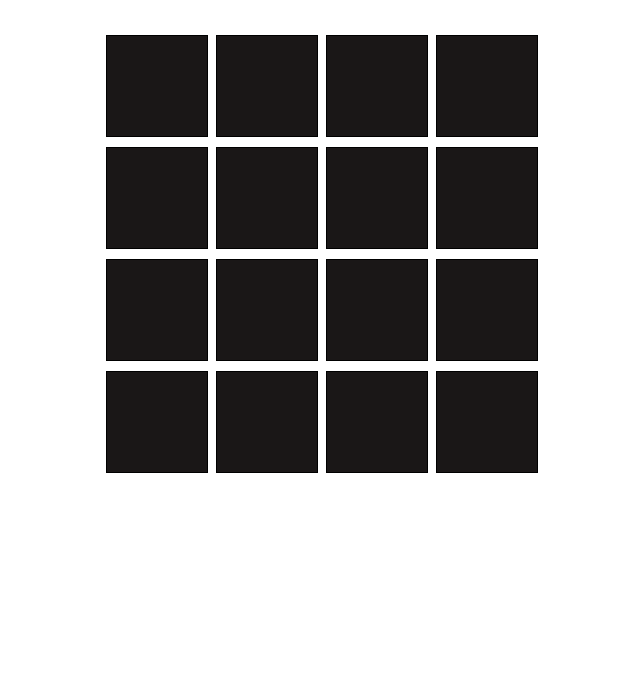
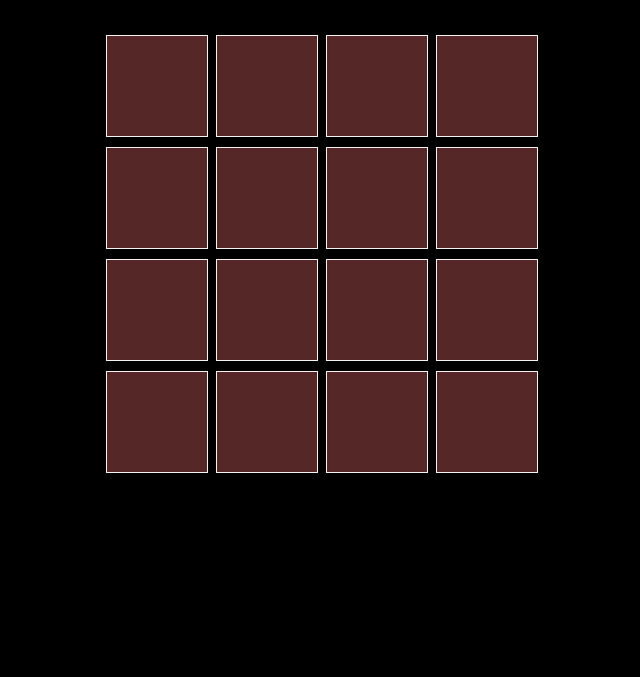
Before and after one commit to EdeSufiatti/memory-game, a plain HTML site: page index.html in a window 1280 px wide. Shown: the part 123-800 px from the top of the page, without its empty margins (319-959 px from the left). Drawn offline with Linux system fonts and the light colour scheme.

Commit message:
1.4version-game

```diff
--- a/styles.css
+++ b/styles.css
@@ -4,6 +4,7 @@ body {
     flex-direction: column;
     align-items: center;
     margin: 0;
+    background-color: black;
 }
 
 #root {
@@ -25,15 +26,16 @@ body {
     grid-template-columns: repeat(4, 100px);
     gap: 10px;
     justify-content: center;
+
 }
 
 .cardStyle {
     width: 100px;
     height: 100px;
-    border: 1px solid #000;
+    border: 1px solid #f5f2f2;
     cursor: pointer;
     position: relative;
-    background-color: #1a1717;
+    background-color: #552727;
 
 }
 
```
